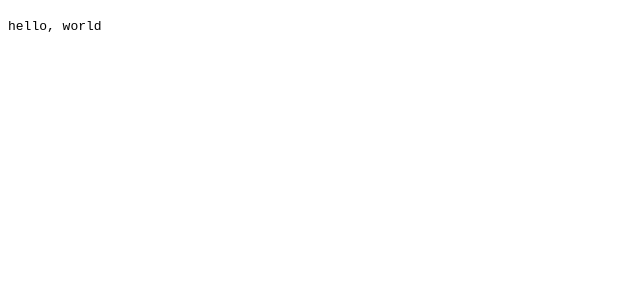
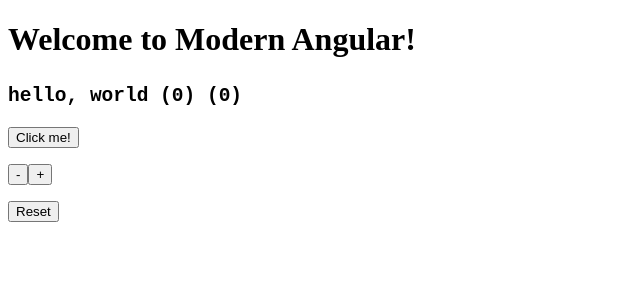
Before and after one commit to chukmunnlee/modern-angular, an Angular app: page / in a window 1280 px wide. Shown: the top 300 px of the page, without its empty margins (0-640 px from the left). Built offline with nearby package versions, Linux system fonts and the light colour scheme.

Commit message:
video07 effects

```diff
--- a/src/app/hello/hello.html
+++ b/src/app/hello/hello.html
@@ -1 +1,19 @@
-<p> <code>hello, world</code> </p>
+
+<h1>{{ title }}</h1>
+
+<h2><code>hello, world ({{ count() }}) ({{ doubleCount() }})</code></h2>
+
+<button type="button" [disabled]="isDisabled" (click)="onClick()">
+  Click me!
+</button>
+
+<p>
+  <button type="button" (click)="updateCount(-1)">-</button>
+  <button type="button" (click)="updateCount()">+</button>
+</p>
+
+<p>
+  <button type="button" (click)="resetCount()">Reset</button>
+</p>
+
+<p> {{ log }} </p>
--- a/src/app/hello/hello.ts
+++ b/src/app/hello/hello.ts
@@ -1,4 +1,4 @@
-import { Component } from '@angular/core';
+import { Component, computed, effect, EffectRef, signal, WritableSignal } from '@angular/core';
 
 @Component({
   selector: 'app-hello',
@@ -6,4 +6,38 @@
   templateUrl: './hello.html',
   styleUrl: './hello.scss',
 })
-export class Hello {}
+export class Hello {
+  protected title: string = 'Welcome to Modern Angular!'
+  protected isDisabled: boolean = false
+  protected count: WritableSignal<number> = signal<number>(0)
+  protected log: string = ''
+
+  // Only run when the dependency changes
+  // Avoid side effects in computed signals
+  // if this is a method, then the method is called whenever the page is refreshed
+  protected doubleCount = computed<number>(() => this.count() * 2)
+
+  // Difference between effects and computed signal
+  // computed signal returns a derived state, should be pure and side-effect free
+  // effect reacts to state changes, do not return value
+  // do not update signals inside effects!
+  protected countLog: EffectRef = effect(() => {
+    const c = this.count()
+    if (!!c)
+      this.log = `Count changed: ${this.count()}`
+    else
+      this.log = ''
+  })
+
+  onClick(): void {
+    console.info('Button clicked')
+  }
+
+  updateCount(delta = 1): void {
+    this.count.update(val => val + delta)
+  }
+
+  resetCount(): void {
+    this.count.set(0)
+  }
+}
```
